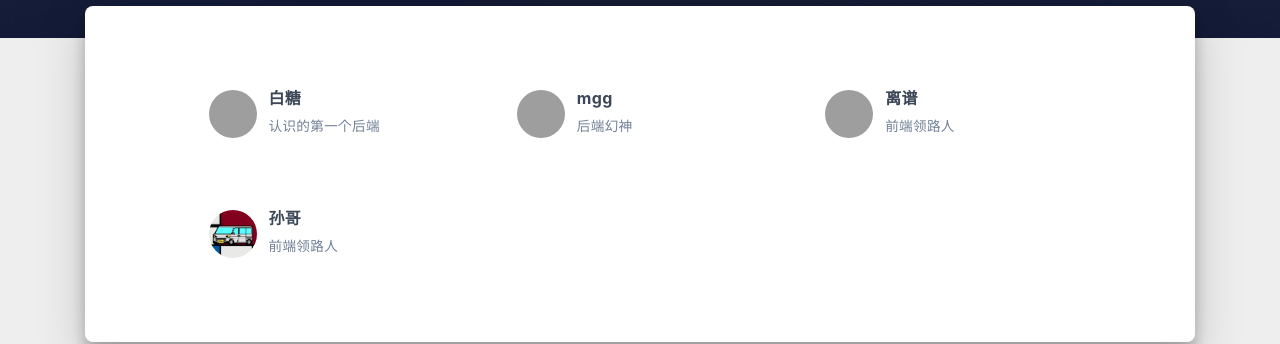
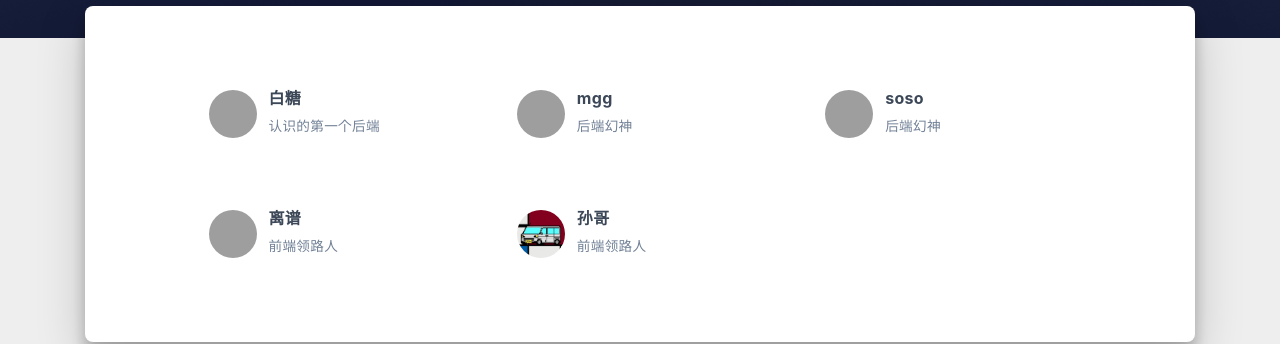
Before and after one commit to mao2006/mao2006.github.io, a plain HTML site: page links/index.html in a window 1280 px wide. Shown: the part 442-786 px from the top of the page. Drawn offline with nearby package versions, Linux system fonts and the light colour scheme; some packages are replaced by stand-ins of ours; grey boxes are pictures that could not be loaded; a script that the page names is missing; a small style sheet from the web is missing.

Commit message:
Site updated: 2024-10-19 23:59:13

```diff
--- a/links/index.html
+++ b/links/index.html
@@ -269,6 +269,24 @@
 
 
     <div class="card col-lg-4 col-md-6 col-sm-12">
+      <a href="https://hstardawn.github.io" class="card-body hover-with-bg" target="_blank" rel="noopener">
+        <div class="card-content">
+
+            <div class="link-avatar my-auto">
+              <img src="https://hstardawn.github.io/img/preview.gif" srcset="/img/loading.gif" lazyload alt="soso"
+                   onerror="this.onerror=null; this.src=this.srcset='/img/avatar.png'"/>
+            </div>
+
+          <div class="link-text">
+            <div class="link-title">soso</div>
+            <div class="link-intro">后端幻神</div>
+          </div>
+        </div>
+      </a>
+    </div>
+
+
+    <div class="card col-lg-4 col-md-6 col-sm-12">
       <a href="https://blog.liip.fun/" class="card-body hover-with-bg" target="_blank" rel="noopener">
         <div class="card-content">
 
```
